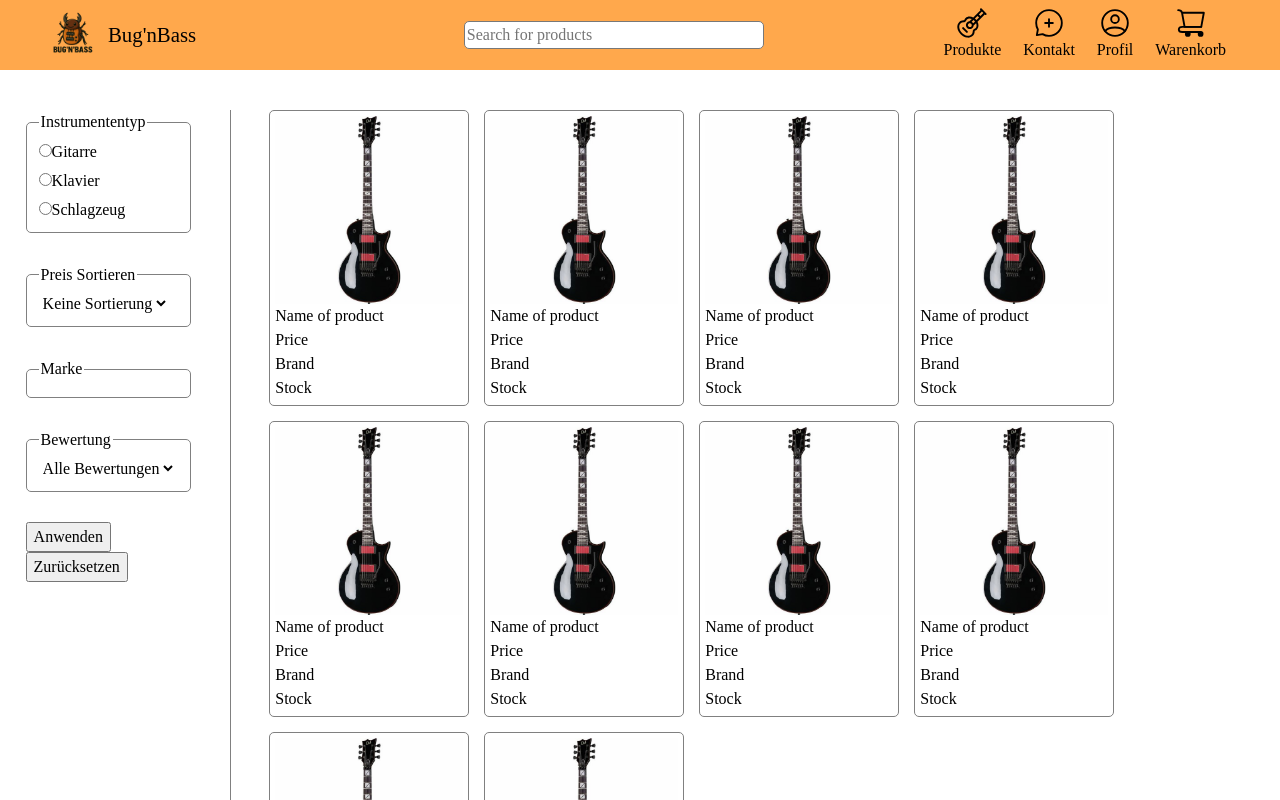
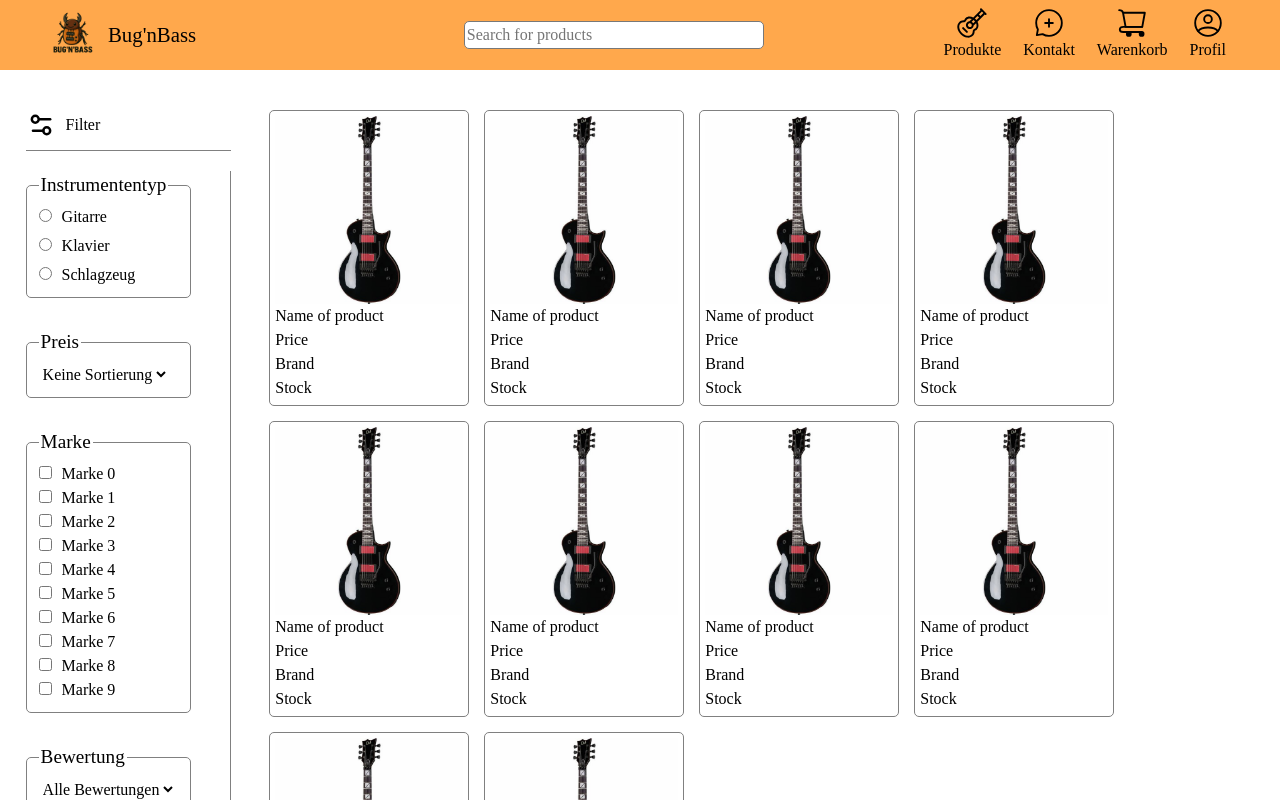
Before and after one commit to RolandExSauce/Bugn-Base, a React (Vite) app in the folder frontend/: page /listing in a window 1280 px wide. Shown: the top 800 px of the page. Built offline with nearby package versions, Linux system fonts and the light colour scheme.

Commit message:
more frontend

```diff
--- a/frontend/src/components/navigation/NavBar.tsx
+++ b/frontend/src/components/navigation/NavBar.tsx
@@ -2,6 +2,7 @@ import { Link } from "react-router-dom";
 import Searchbar from "./Searchbar";
 
 const NavBar = () => {
+  const auth = true;
   return (
     <nav className="navbar">
       <Link to="/" className="navbar-logo">
@@ -18,14 +19,20 @@ const NavBar = () => {
           <img src="/contact.svg" alt="" />
           <span>Kontakt</span>
         </Link>
-        <Link className="navbar-button" to="/profile">
-          <img src="/profile.svg" alt="" />
-          <span>Profil</span>
-        </Link>
         <Link className="navbar-button" to="/cart">
           <img src="/cart.svg" alt="" />
           <span>Warenkorb</span>
         </Link>
+        {auth ? (
+          <Link className="navbar-button" to="/profile">
+            <img src="/profile.svg" alt="" />
+            <span>Profil</span>
+          </Link>
+        ) : (
+          <Link className="navbar-button" to="/auth/login">
+            <span className="navbar-login-button">Login</span>
+          </Link>
+        )}
       </div>
     </nav>
   );
--- a/frontend/src/components/product/ProductFilter.tsx
+++ b/frontend/src/components/product/ProductFilter.tsx
@@ -1,25 +1,44 @@
 export default function ProductFilter() {
   return (
     <aside className="filter-sidebar" aria-label="Produktfilter">
+      <span className="filter-title">
+        {" "}
+        <img src="/filter.svg" alt="" /> Filter
+      </span>
       <form className="product-filter" aria-describedby="filter-desc">
         <fieldset className="instrument-fieldset">
           <legend>Instrumententyp</legend>
           <label>
-            <input type="radio" name="instrument" value="gitarre" />
+            <input
+              className="filter-instrument-radio"
+              type="radio"
+              name="instrument"
+              value="gitarre"
+            />
             Gitarre
           </label>
           <label>
-            <input type="radio" name="instrument" value="klavier" />
+            <input
+              className="filter-instrument-radio"
+              type="radio"
+              name="instrument"
+              value="klavier"
+            />
             Klavier
           </label>
           <label>
-            <input type="radio" name="instrument" value="schlagzeug" />
+            <input
+              className="filter-instrument-radio"
+              type="radio"
+              name="instrument"
+              value="schlagzeug"
+            />
             Schlagzeug
           </label>
         </fieldset>
 
         <fieldset>
-          <legend>Preis Sortieren</legend>
+          <legend>Preis</legend>
           <label htmlFor="price-sort" className="sr-only"></label>
           <select id="price-sort" name="priceSort" defaultValue="">
             <option value="">Keine Sortierung</option>
@@ -28,9 +47,20 @@ export default function ProductFilter() {
           </select>
         </fieldset>
 
-        <fieldset id="brand-fieldset">
+        <fieldset className="brand-fieldset">
           <legend>Marke</legend>
-          <div id="brands" aria-live="polite">
+          <div className="filter-brands">
+            {Array.from({ length: 10 }).map((_, i) => (
+              <label key={i}>
+                <input
+                  className="filter-brands-checkbox"
+                  type="checkbox"
+                  name="brand"
+                  value={`brand-${i}`}
+                />
+                Marke {i}
+              </label>
+            ))}
             {/* render fetched brands here, e.g.
             brands.length === 0 ? <p className="loading">Marken werden geladen…</p>
             : brands.map(b => (
@@ -55,7 +85,7 @@ export default function ProductFilter() {
           </select>
         </fieldset>
 
-        <div className="actions">
+        <div className="filter-actions">
           <button type="submit">Anwenden</button>
           <button type="button" id="reset">
             Zurücksetzen
--- a/frontend/src/main.css
+++ b/frontend/src/main.css
@@ -19,6 +19,7 @@
   display: flex;
   flex-direction: column;
   align-items: center;
+  justify-content: center;
   border: 1px solid rgba(255, 255, 255, 0);
   padding: 5px;
 }
@@ -32,6 +33,11 @@
   border: 1px solid rgb(86, 86, 86);
   border-radius: 5px;
   background-color: rgb(255, 183, 107);
+}
+
+.navbar-login-button {
+  font-size: 1.2rem;
+  font-weight: 700;
 }
 
 .searchbar-input {
@@ -113,8 +119,15 @@ input:focus {
   outline: none;
 }
 
+button {
+  border: 1px solid gray;
+  border-radius: 5px;
+  padding: 5px;
+}
+
 button:hover {
   cursor: pointer;
+  background-color: rgb(255, 168, 76);
 }
 
 .filter-sidebar {
@@ -134,12 +147,34 @@ button:hover {
   border: 1px solid gray;
   border-radius: 5px;
 }
+.product-filter legend {
+  font-size: 1.2rem;
+}
 .product-filter fieldset select {
   background: none;
   border: none;
 }
 .product-filter fieldset select:hover {
   cursor: pointer;
+}
+
+.filter-instrument-radio {
+  margin-right: 10px;
+}
+
+.filter-brands {
+  display: flex;
+  flex-direction: column;
+}
+
+.filter-brands-checkbox {
+  margin-right: 10px;
+}
+
+.filter-actions {
+  display: flex;
+  flex-direction: column;
+  row-gap: 10px;
 }
 
 .instrument-fieldset {
@@ -224,6 +259,19 @@ button:hover {
   padding: 5px;
 }
 
+.filter-title {
+  display: flex;
+  align-items: center;
+  column-gap: 10px;
+  margin-bottom: 20px;
+  padding-bottom: 10px;
+  border-bottom: 1px solid gray;
+}
+.filter-title img {
+  width: 30px;
+  aspect-ratio: 1/1;
+}
+
 .login-page {
   height: 100vh;
   width: 100%;
@@ -242,6 +290,13 @@ button:hover {
   align-items: center;
   justify-content: center;
   row-gap: 10px;
+}
+
+.register-hint a {
+  color: rgb(49, 49, 251);
+}
+.register-hint a:hover {
+  color: rgb(0, 0, 255);
 }
 
 .carousel_slider_container {
--- a/frontend/src/pages/Listing.tsx
+++ b/frontend/src/pages/Listing.tsx
@@ -13,7 +13,6 @@ export default function Listing() {
             <ProductItem key={i} />
           </Link>
         ))}
-        <img src="/g-1.jpg" alt="" />
       </div>
     </div>
   );
--- a/frontend/src/pages/Login.tsx
+++ b/frontend/src/pages/Login.tsx
@@ -1,3 +1,5 @@
+import { Link } from "react-router-dom";
+
 const Login = () => {
   return (
     <main className="login-page">
@@ -25,7 +27,7 @@ const Login = () => {
         <button type="submit">Einloggen</button>
 
         <p className="register-hint">
-          Noch kein Konto? <a href="/register">Jetzt registrieren</a>
+          Noch kein Konto? <Link to="/auth/signup">Jetzt registrieren</Link>
         </p>
       </form>
     </main>
--- a/frontend/src/pages/Register.tsx
+++ b/frontend/src/pages/Register.tsx
@@ -1,3 +1,5 @@
+import { Link } from "react-router-dom";
+
 const Register = () => {
   return (
     <main className="login-page">
@@ -51,8 +53,8 @@ const Register = () => {
 
         <button type="submit">Registrieren</button>
 
-        <p className="login-hint">
-          Bereits ein Konto? <a href="/auth/login">Hier einloggen</a>
+        <p className="register-hint">
+          Bereits ein Konto? <Link to="/auth/login">Hier einloggen</Link>
         </p>
       </form>
     </main>
--- a/frontend/src/styles/_cssResets.scss
+++ b/frontend/src/styles/_cssResets.scss
@@ -1,3 +1,5 @@
+@import "variables";
+
 *,
 *::before,
 *::after {
@@ -63,6 +65,13 @@ input:focus {
   outline: none;
 }
 
+button {
+  border: 1px solid gray;
+  border-radius: 5px;
+  padding: 5px;
+}
+
 button:hover {
   cursor: pointer;
+  background-color: $secondary-accent;
 }
--- a/frontend/src/styles/_navbar.scss
+++ b/frontend/src/styles/_navbar.scss
@@ -21,6 +21,7 @@
   display: flex;
   flex-direction: column;
   align-items: center;
+  justify-content: center;
   border: 1px solid rgba(255, 255, 255, 0);
   padding: 5px;
   & img {
@@ -36,6 +37,11 @@
   }
 }
 
+.navbar-login-button {
+  font-size: 1.2rem;
+  font-weight: 700;
+}
+
 .searchbar-input {
   width: clamp(300px, 50%, 600px);
   border-radius: 5px;
--- a/frontend/src/styles/_product.scss
+++ b/frontend/src/styles/_product.scss
@@ -16,6 +16,9 @@
     border: 1px solid gray;
     border-radius: 5px;
   }
+  & legend {
+    font-size: 1.2rem;
+  }
   & fieldset select {
     background: none;
     border: none;
@@ -23,6 +26,25 @@
       cursor: pointer;
     }
   }
+}
+
+.filter-instrument-radio {
+  margin-right: 10px;
+}
+
+.filter-brands {
+  display: flex;
+  flex-direction: column;
+}
+
+.filter-brands-checkbox {
+  margin-right: 10px;
+}
+
+.filter-actions {
+  display: flex;
+  flex-direction: column;
+  row-gap: 10px;
 }
 
 .instrument-fieldset {
@@ -108,3 +130,16 @@
   border-radius: 5px;
   padding: 5px;
 }
+
+.filter-title {
+  display: flex;
+  align-items: center;
+  column-gap: 10px;
+  margin-bottom: 20px;
+  padding-bottom: 10px;
+  border-bottom: 1px solid gray;
+  & img {
+    width: 30px;
+    aspect-ratio: 1/1;
+  }
+}
```
Also changed, not shown: frontend/src/styles/_auth.scss (+7 -0 lines), frontend/public/filter.svg (added).
